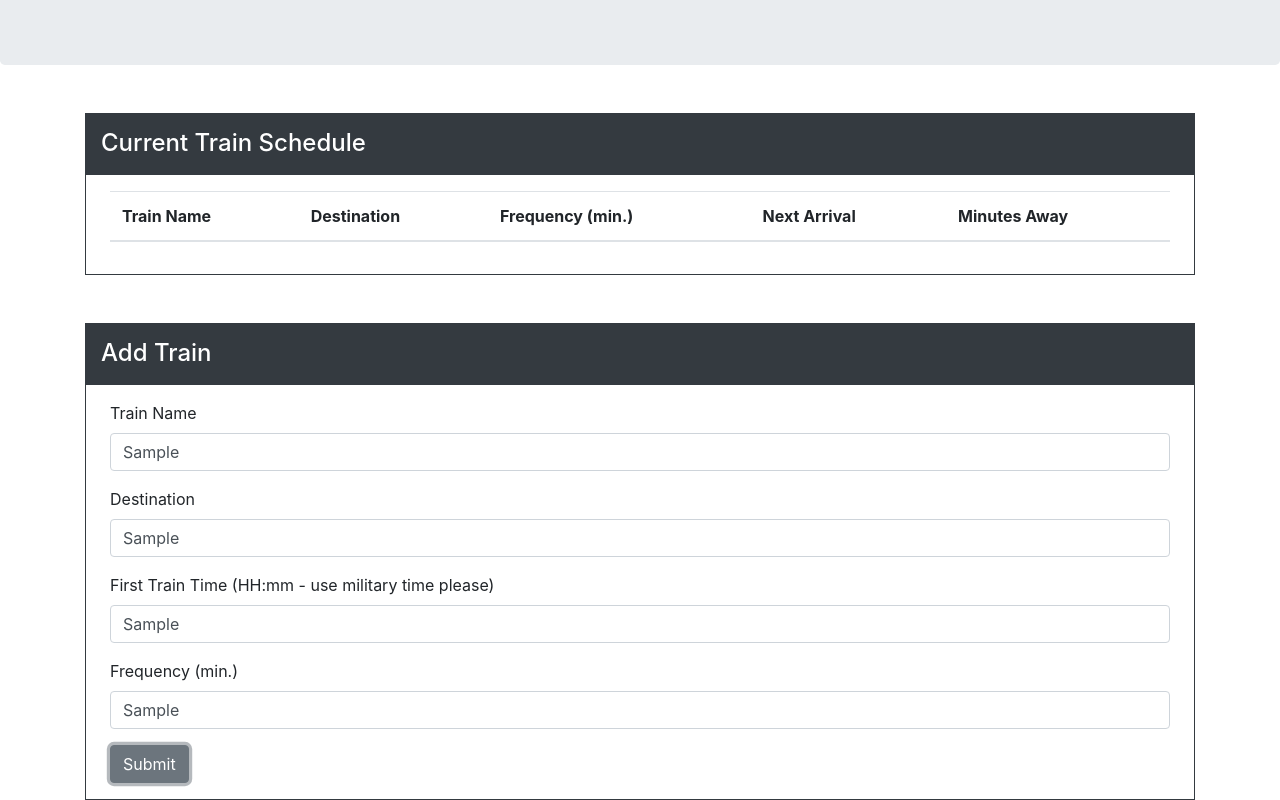
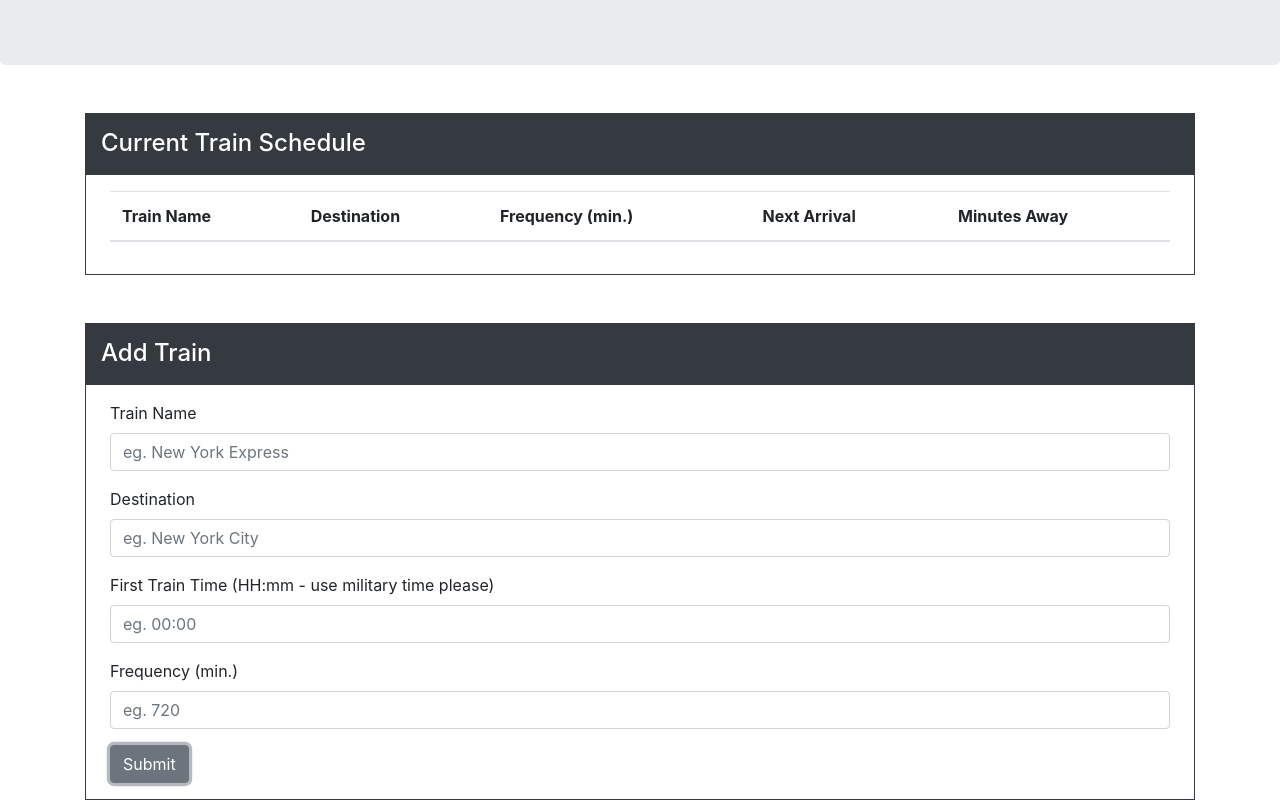
Before and after one commit to jasawa/Westwood-train-station, a plain HTML site: page index.html in a window 1280 px wide. Both pictures are taken after typing "Sample", "Sample", "Sample", "Sample" into the empty fields and a click on the button "Submit". Shown: the part 138-938 px from the top of the page. Drawn offline with nearby package versions, Linux system fonts and the light colour scheme; no server answers.

Commit message:
input train info pushed to firebase database

```diff
--- a/assets/javascript/app.js
+++ b/assets/javascript/app.js
@@ -17,7 +17,7 @@
 
 
 // When button is clicked then the user's train input is transferred to the variables
-$("#newTrain").on("click", function(event) {
+$("#addTrainButton").on("click", function(event) {
     event.preventDefault();
     var trainName = $("#new-train-input").val().trim();
     var destination = $("#new-destination-input").val().trim();
@@ -32,6 +32,14 @@ $("#newTrain").on("click", function(event) {
         frequency: frequency
     };
 
-    // upload train data to firebase
+    console.log(train);
+
+    // Upload train data to firebase
     database.ref().push(train);
-})
+
+    // Clear all text input boxes
+    $("#new-train-input").val("");
+    $("#new-destination-input").val("");
+    $("#new-1st-train-time-input").val("");
+    $("#new-frequency-input").val("");
+});
--- a/index.html
+++ b/index.html
@@ -51,19 +51,19 @@
         <form class="pl-4 pr-4 pt-3 pb-3 border border-dark">
             <div class="form-group">
             <label for="new-train-input">Train Name</label>
-            <input type="text" class="form-control" id="new-train-input" placeholder="ex. New York Express">
+            <input type="text" class="form-control" id="new-train-input" placeholder="eg. New York Express">
             </div>
             <div class="form-group">
             <label for="new-destination-input">Destination</label>
-            <input type="text" class="form-control" id="new-destination-input" placeholder="ex. New York City">
+            <input type="text" class="form-control" id="new-destination-input" placeholder="eg. New York City">
             </div>
             <div class="form-group">
                 <label for="new-1st-train-time-input">First Train Time (HH:mm  - use military time please)</label>
-                <input type="text" class="form-control" id="new-1st-train-time-input" placeholder="00:00">
+                <input type="text" class="form-control" id="new-1st-train-time-input" placeholder="eg. 00:00">
             </div>
             <div class="form-group">
                 <label for="new-frequency-input">Frequency (min.)</label>
-                <input type="text" class="form-control" id="new-frequency-input" placeholder="720">
+                <input type="text" class="form-control" id="new-frequency-input" placeholder="eg. 720">
             </div>
 
             <!-- Below are two different ways to make a button -->
```
